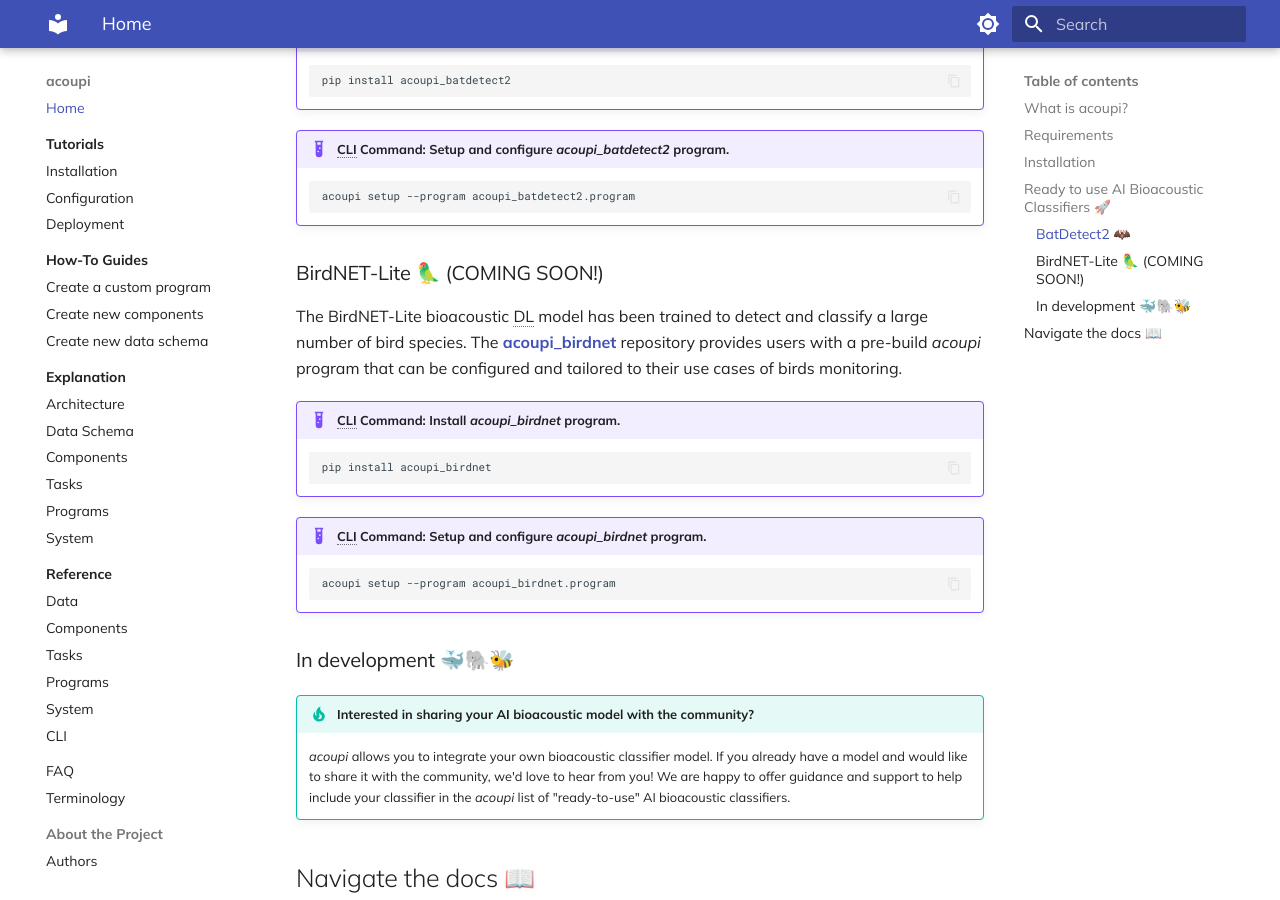
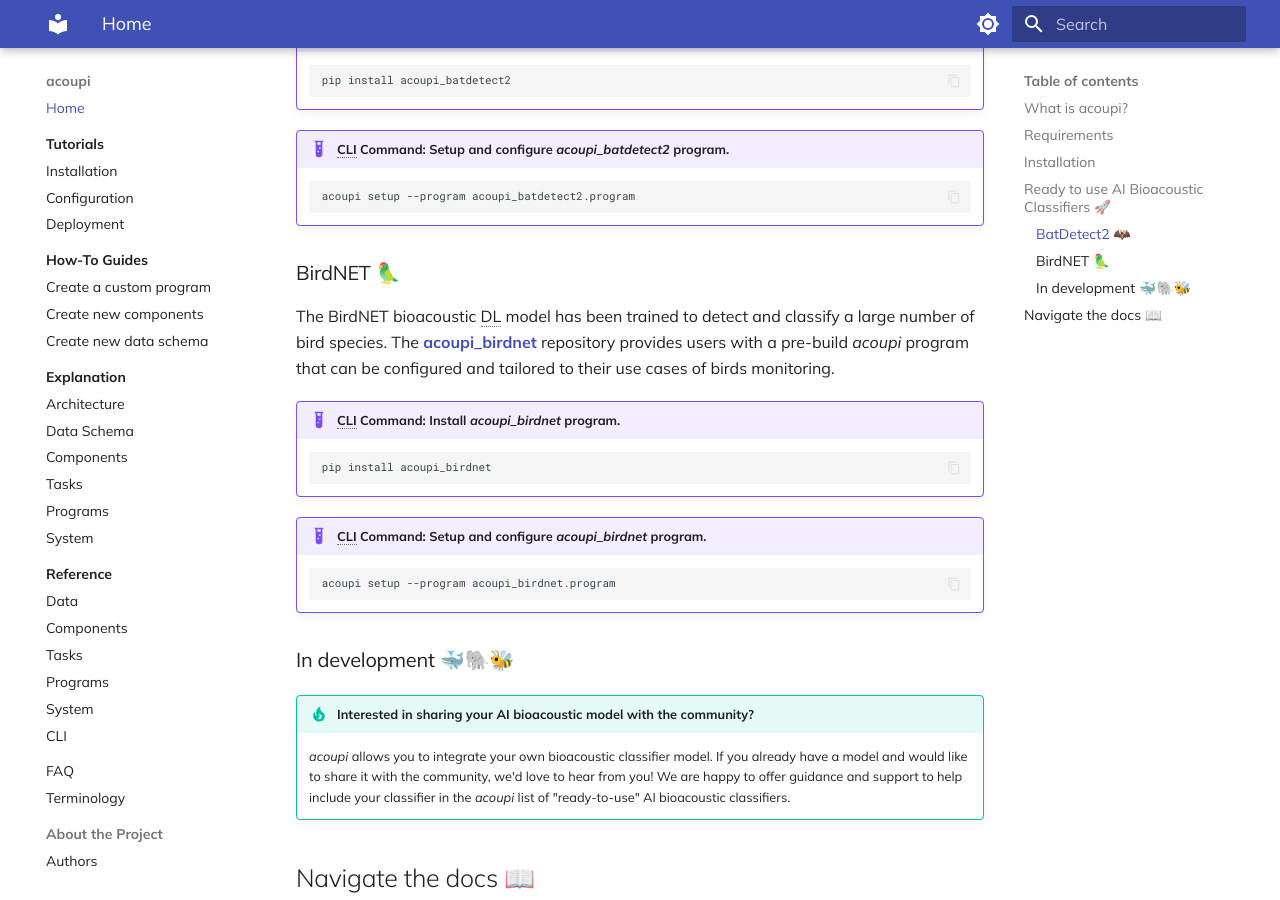
Before and after one commit to acoupi/acoupi, an MkDocs documentation site: the page built from docs/index.md, in a window 1280 px wide and 900 px high, scrolled down 2593 px. Built offline with MkDocs 1.6.1 and Material for MkDocs 9.7.7, drawn with Linux system fonts in a browser that asks for light colours.

Commit message:
Update index.md

````diff
--- a/docs/index.md
+++ b/docs/index.md
@@ -105,9 +105,9 @@ The [**acoupi_batdetect2**](https://github.com/acoupi/acoupi_batdetect2) reposit
     acoupi setup --program acoupi_batdetect2.program
     ```
 
-### BirdNET-Lite 🦜 (COMING SOON!)
+### BirdNET 🦜
 
-The BirdNET-Lite bioacoustic DL model has been trained to detect and classify a large number of bird species.
+The BirdNET bioacoustic DL model has been trained to detect and classify a large number of bird species.
 The [**acoupi_birdnet**](https://github.com/acoupi/acoupi_birdnet) repository provides users with a pre-build _acoupi_ program that can be configured and tailored to their use cases of birds monitoring.
 
 !!! Example "CLI Command: Install _acoupi_birdnet_ program."
````
